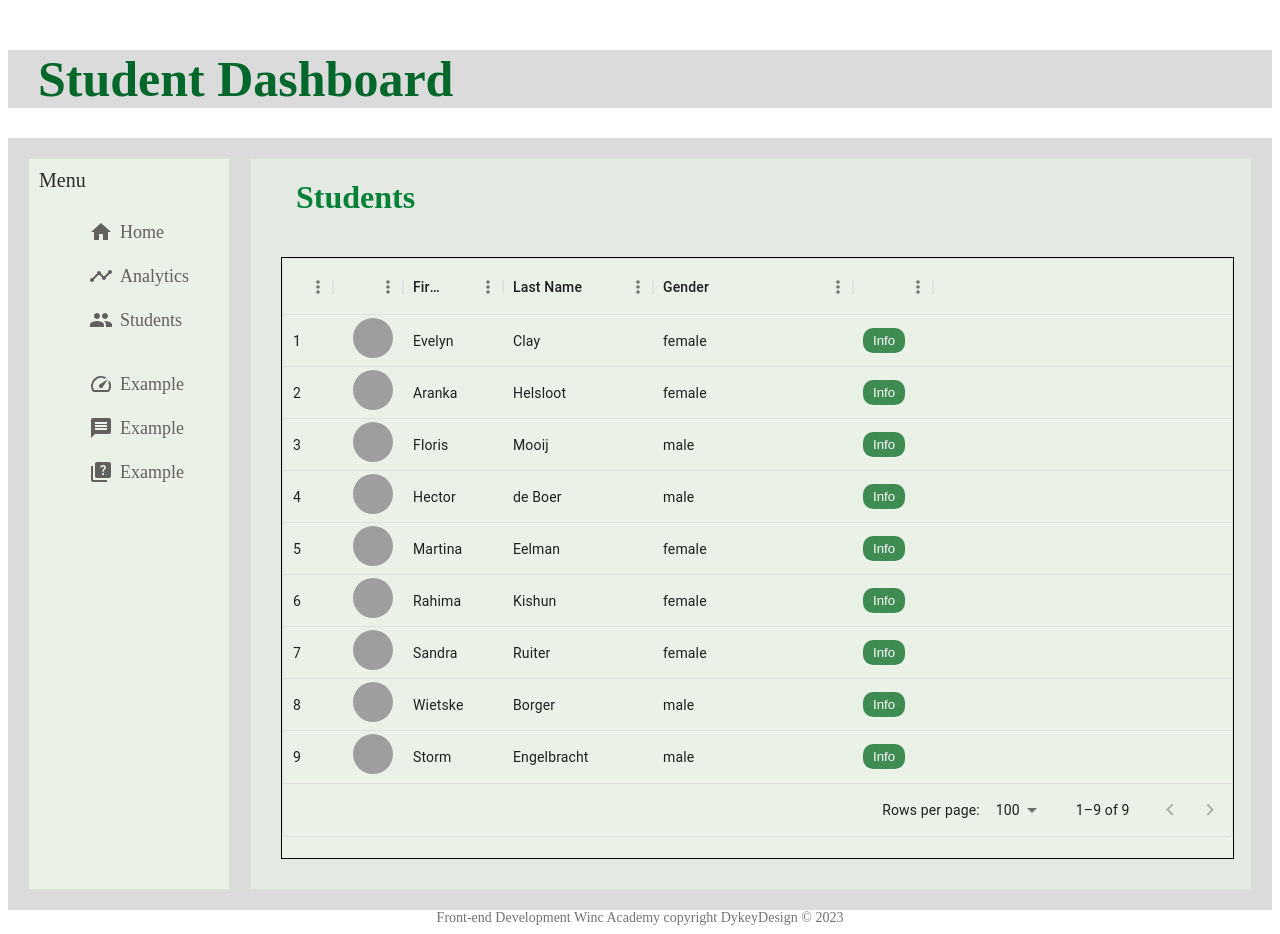
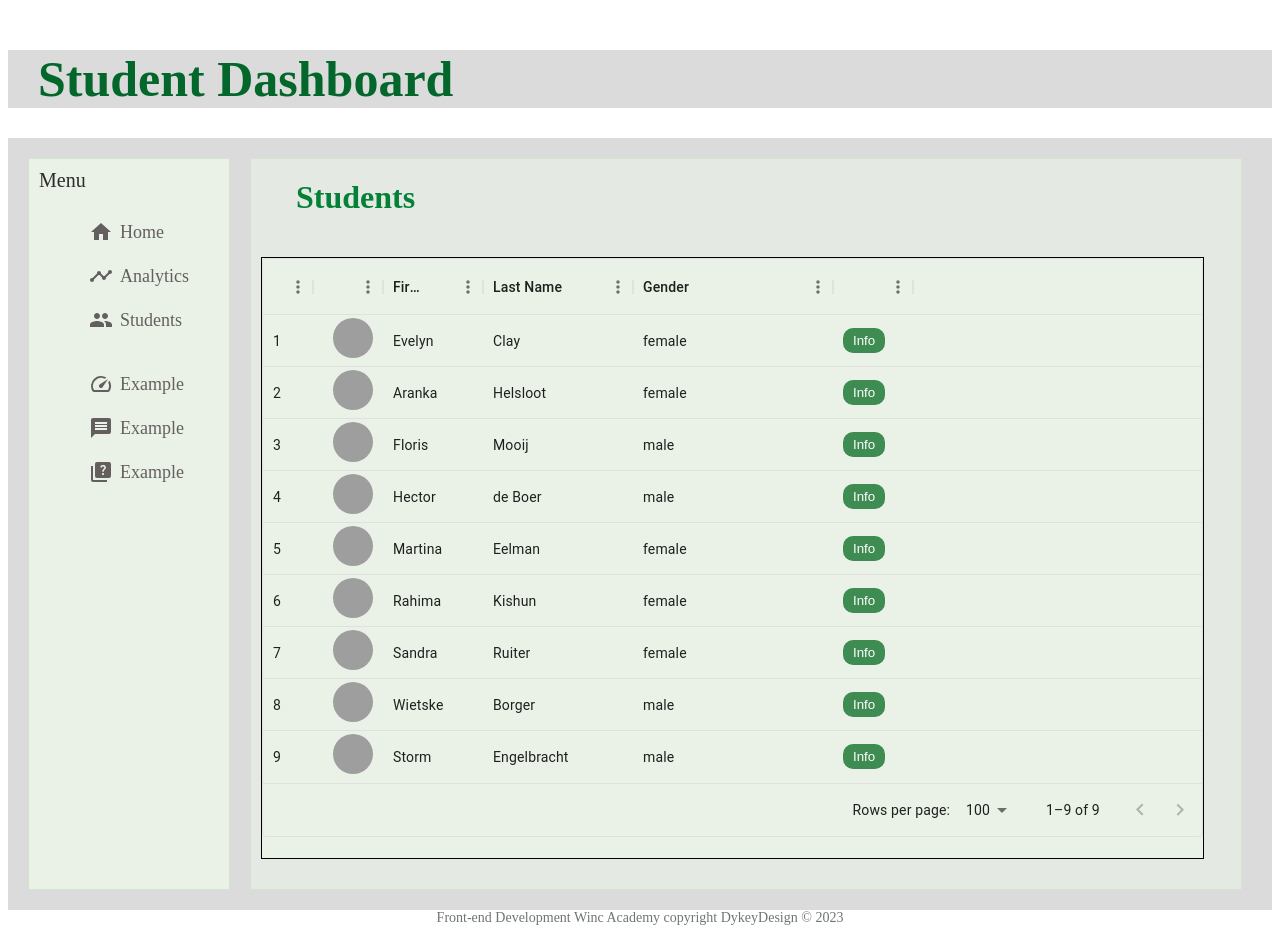
Before and after one commit to BADijkman/Student_Dashboard, a React (Create React App) app: page /StudentList in a window 1280 px wide. Built offline with nearby package versions, Linux system fonts and the light colour scheme; grey boxes are pictures that could not be loaded; the HTML template or start-up script is replaced by a standard one.

Commit message:
Update student.css

```diff
--- a/src/CSS/student.css
+++ b/src/CSS/student.css
@@ -1,6 +1,7 @@
 .student {
   flex: 1;
   margin: 20px;
+  margin-left: 0px;
   border: black 1px solid;
 }
 
@@ -32,8 +33,8 @@
   display: flex;
   margin-top: 20px;
 
-  margin-right: 20px;
-  margin-left: 0px;
+  margin-right: 30px;
+
   background-color: rgb(228, 234, 227);
   border: 1px solid rgb(211, 227, 205);
 }
```
